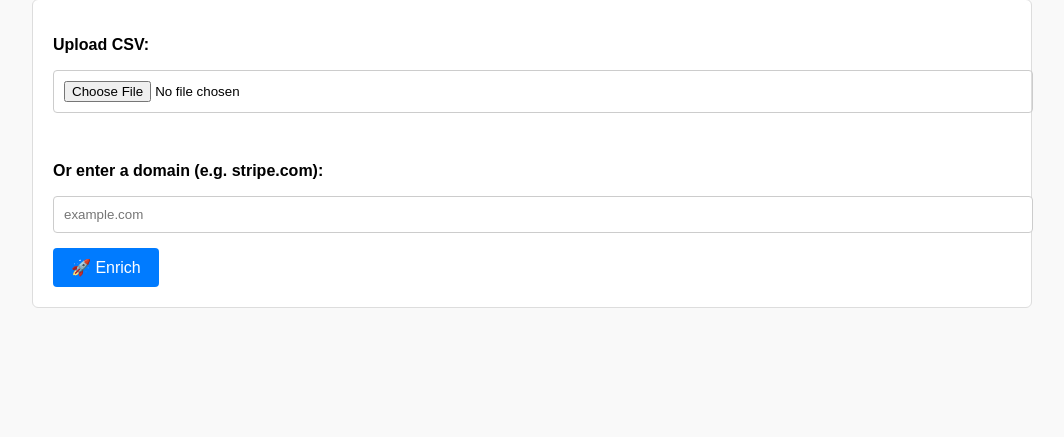
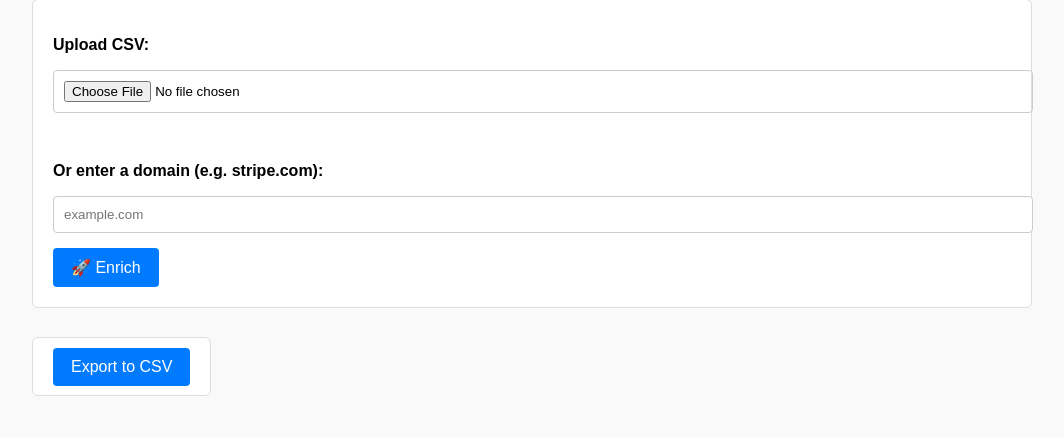
Before and after one commit to abrartaf/leed_scoring_tool, a Flask app: page / in a window 1280 px wide. Shown: the part 109-546 px from the top of the page, without its empty margins (108-1172 px from the left). Run offline with Flask 3, Linux system fonts and the light colour scheme.

Commit message:
export button

```diff
--- a/app.py
+++ b/app.py
@@ -1,7 +1,8 @@
-from flask import Flask, render_template, request
+from flask import Flask, render_template, request, send_file
 import pandas as pd
 import os
 import requests
+import io
 from dotenv import load_dotenv
 
 # Load environment variables
@@ -9,6 +10,9 @@ load_dotenv()
 HUNTER_API_KEY = os.getenv("HUNTER_API_KEY")
 
 app = Flask(__name__)
+
+# Store the most recent enrichment results for CSV export
+latest_enriched_df = pd.DataFrame()
 
 def compute_relevance_score(d):
     score = 0
@@ -59,7 +63,7 @@ def enrich_company_hunter(domain):
         }
 
     except Exception as e:
-        print(f"[ERROR] Company enrichment failed for {domain}: {e}")
+        print(f"[ERROR] Enrichment failed for {domain}: {e}")
         return {"Domain": domain, "Enrichment Status": "Error"}
 
 def enrich_data(df):
@@ -72,6 +76,7 @@ def enrich_data(df):
 
 @app.route("/", methods=["GET", "POST"])
 def index():
+    global latest_enriched_df
     results = None
     error = None
 
@@ -79,19 +84,34 @@ def index():
         if 'file' in request.files and request.files['file'].filename != '':
             file = request.files['file']
             df = pd.read_csv(file)
-            enriched_df = enrich_data(df)
-            results = enriched_df.to_dict(orient="records")
+            latest_enriched_df = enrich_data(df)
+            results = latest_enriched_df.to_dict(orient="records")
 
         elif 'domain' in request.form and request.form['domain'].strip() != '':
             domain = request.form['domain'].strip()
             df = pd.DataFrame([{"Website": domain}])
-            enriched_df = enrich_data(df)
-            results = enriched_df.to_dict(orient="records")
+            latest_enriched_df = enrich_data(df)
+            results = latest_enriched_df.to_dict(orient="records")
 
         else:
             error = "Please upload a CSV file or enter a domain."
 
     return render_template("index.html", results=results, error=error)
 
+@app.route("/export")
+def export():
+    global latest_enriched_df
+    if latest_enriched_df.empty:
+        return "No data to export", 400
+    output = io.StringIO()
+    latest_enriched_df.to_csv(output, index=False)
+    output.seek(0)
+    return send_file(
+        io.BytesIO(output.getvalue().encode()),
+        mimetype='text/csv',
+        download_name='enriched_leads.csv',
+        as_attachment=True
+    )
+
 if __name__ == "__main__":
     app.run(debug=True)
--- a/templates/index.html
+++ b/templates/index.html
@@ -102,12 +102,16 @@
 
         <button type="submit">🚀 Enrich</button>
     </form>
+    <form action="{{ url_for('export') }}" method="get" style="display: inline;">
+        <button type="submit" class="btn btn-success">Export to CSV</button>
+    </form>
 
     {% if error %}
     <p style="color: red;">{{ error }}</p>
     {% endif %}
 
     {% if results %}
+
     <h3>Enriched Results:</h3>
     <div class="card-container">
         {% for row in results %}
```
Also changed, not shown: 1 other file.
